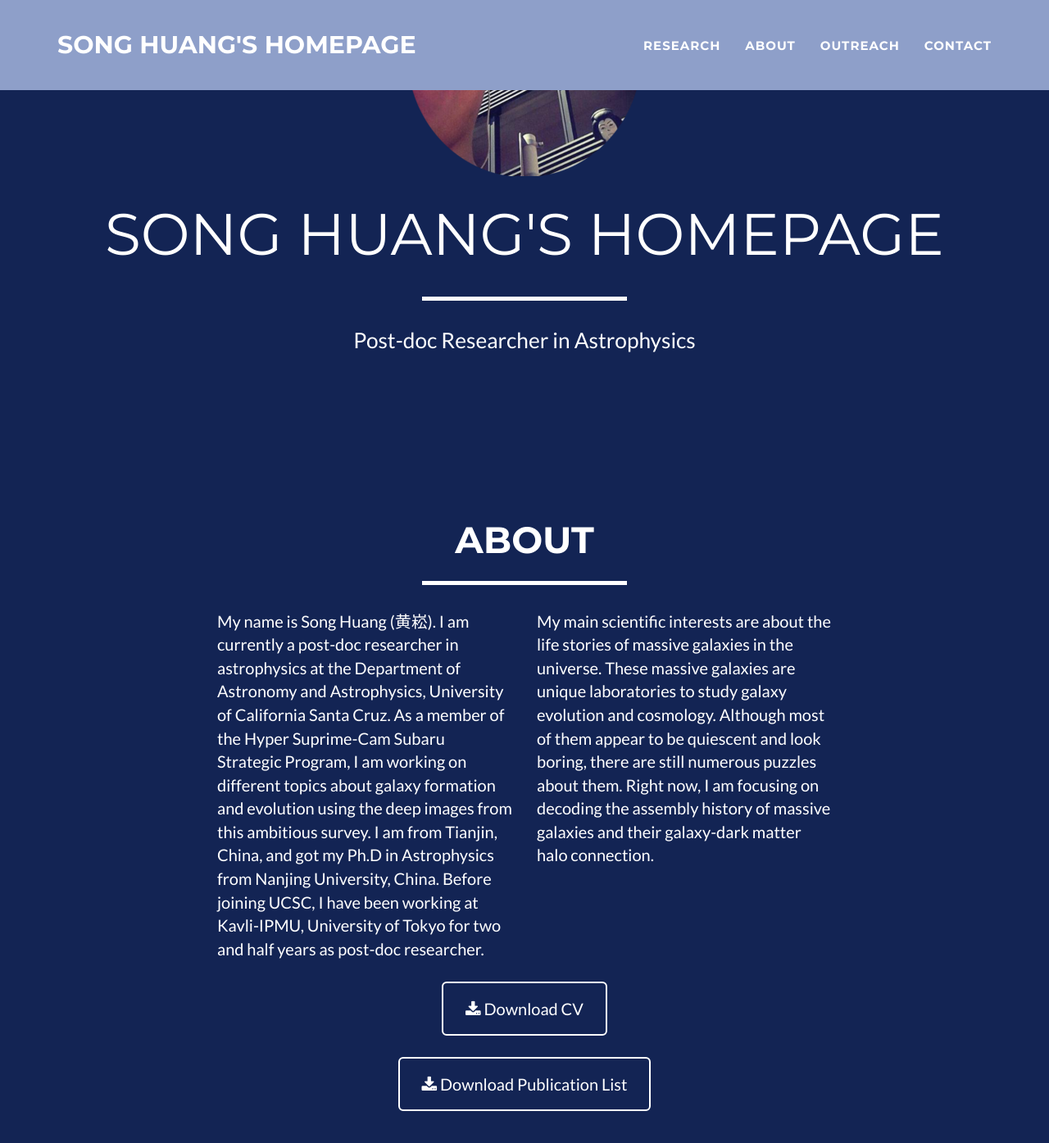
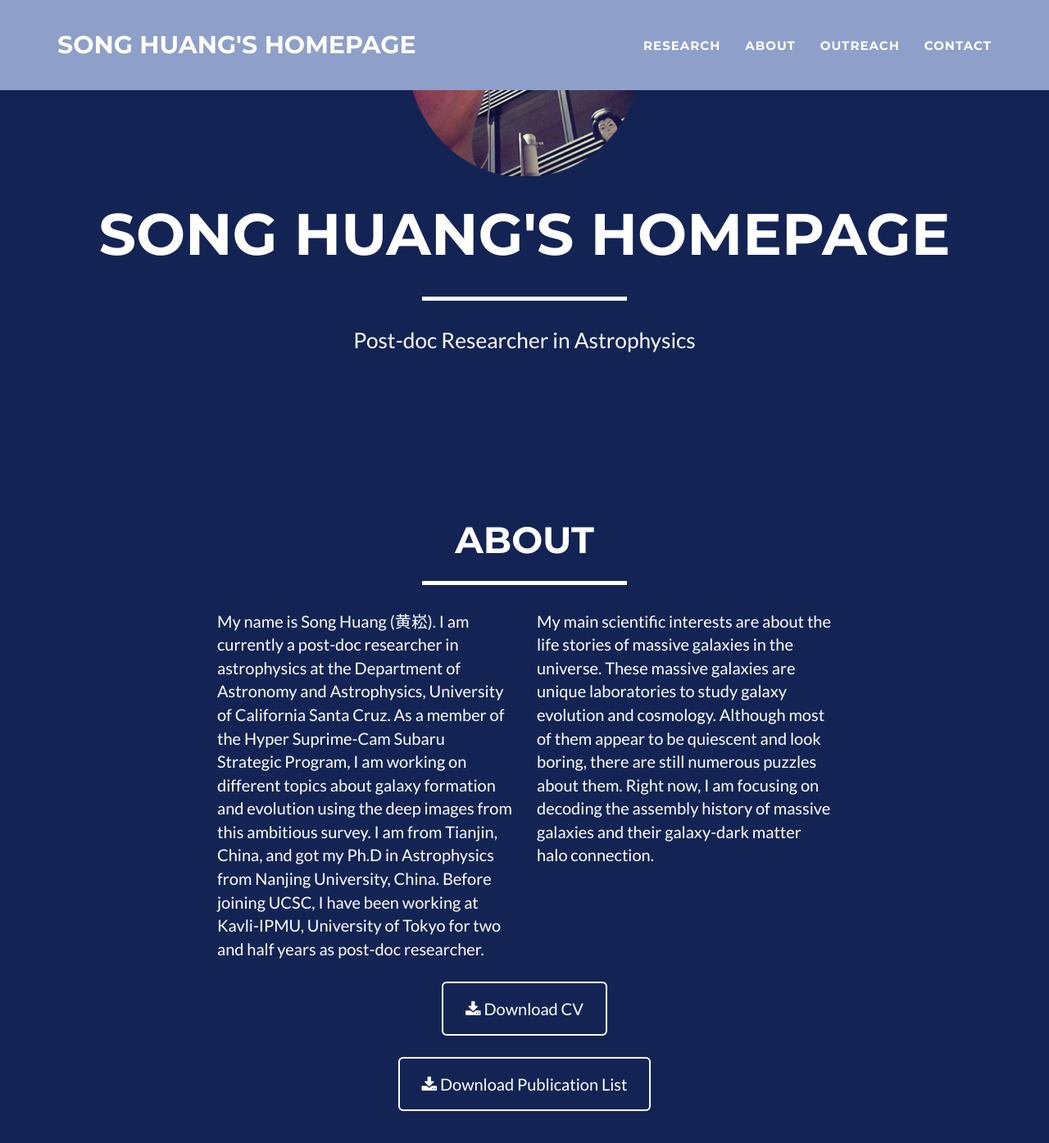
Before and after one commit to dr-guangtou/dr-guangtou.github.io, a Jekyll site: the page built from index.html, in a window 1280 px wide and 1400 px high, scrolled down 285 px. Shown: the top 1395 px of the window at 82% size. Built offline with Jekyll 4.4.1, drawn with Linux system fonts in a browser that asks for light colours.

Commit message:
Font size

```diff
--- a/_includes/css/main.css
+++ b/_includes/css/main.css
@@ -99,12 +99,12 @@
     display: block;
     text-transform: uppercase;
     font-family: Montserrat,"Helvetica Neue",Helvetica,Arial,sans-serif;
-    font-size: 2em;
-    font-weight: 500;
+    font-size: 1.5em;
+    font-weight: 600;
 }
 
 header .intro-text .skills {
-    font-size: 1.25em;
+    font-size: 1.0em;
     font-weight: 250;
 }
 
```
